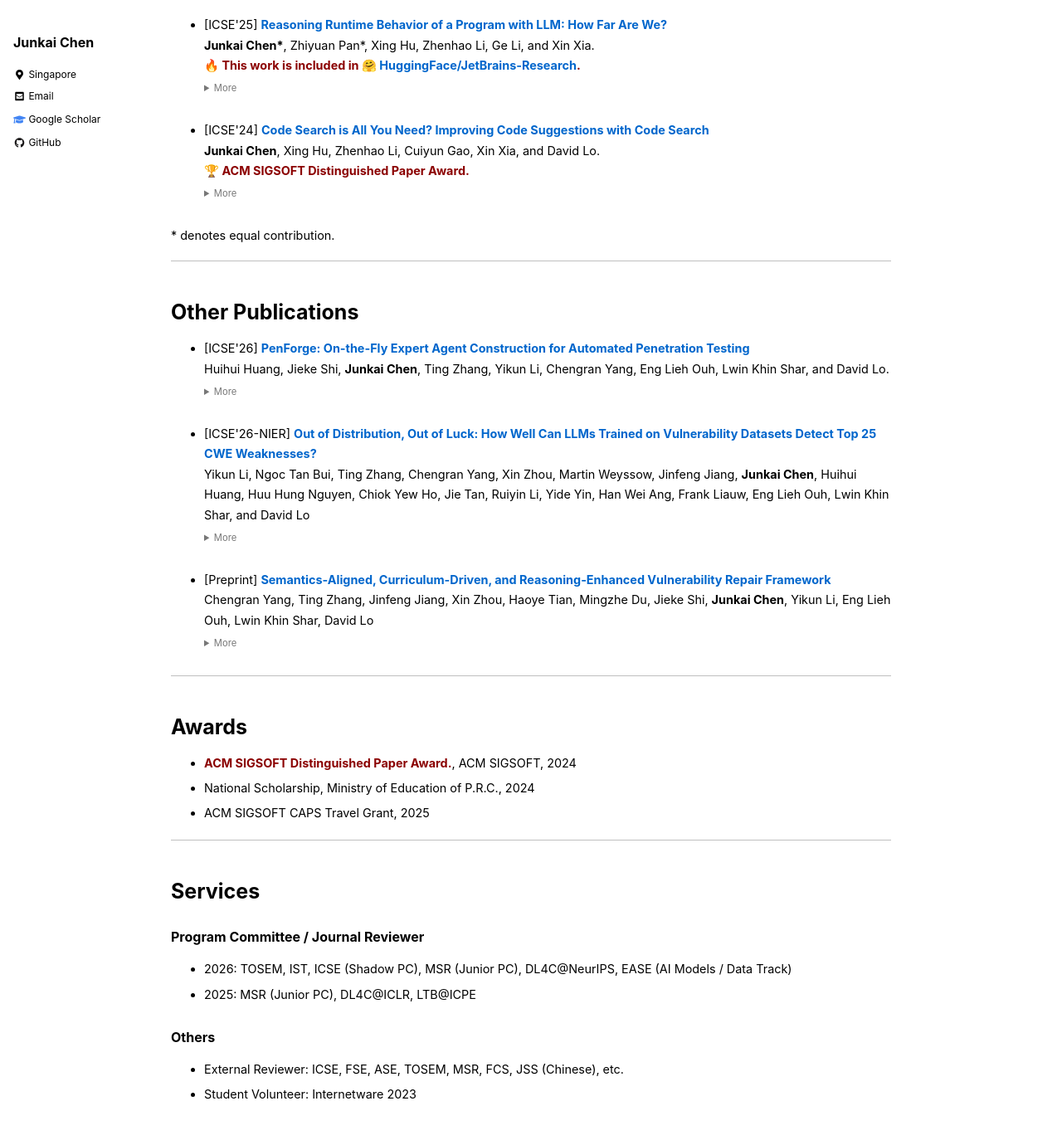
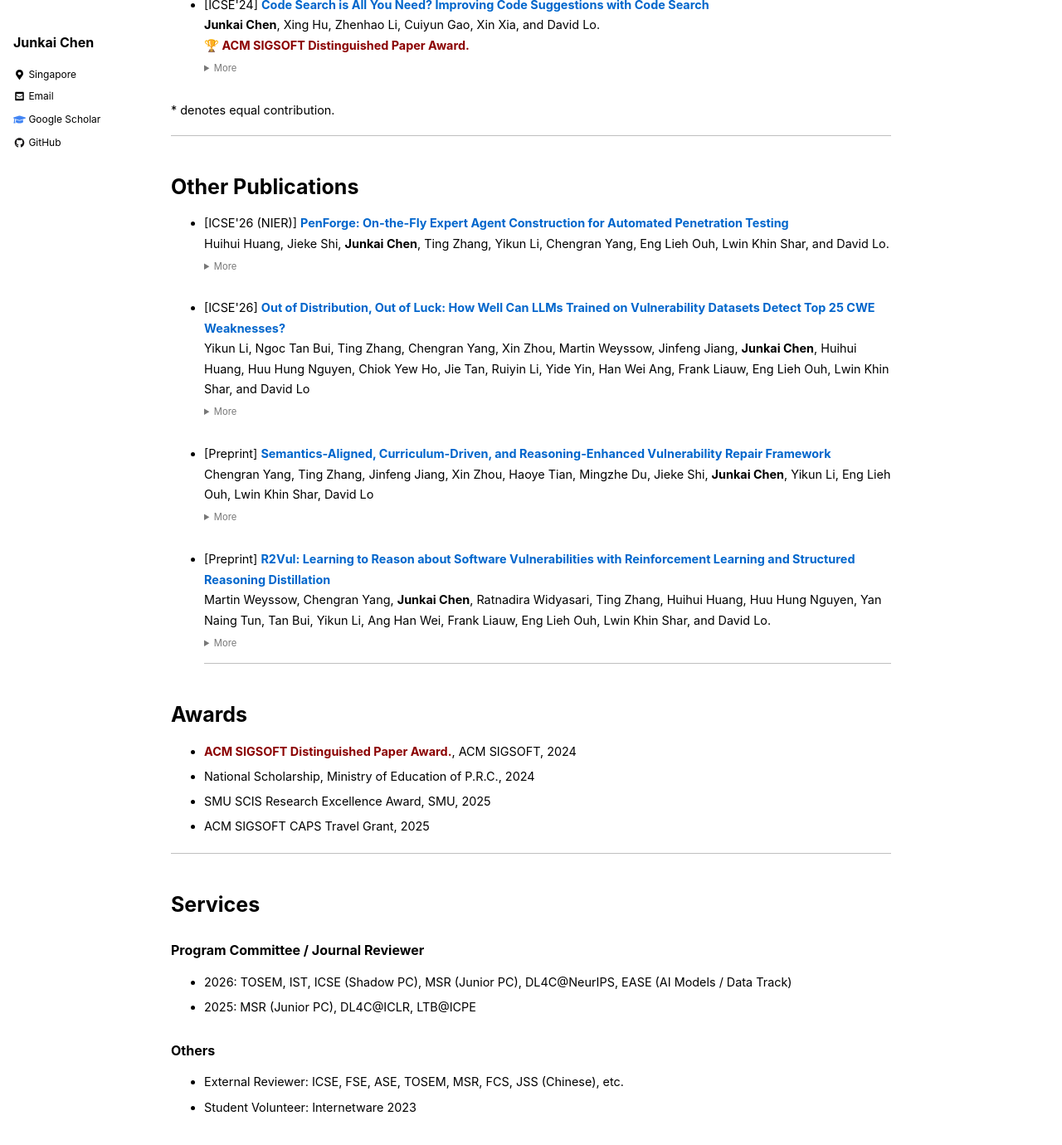
Before and after one commit to chen-junkai/chen-junkai.github.io, a Jekyll site: the page built from index.md, in a window 1280 px wide and 1400 px high, scrolled down 1236 px. Shown: the top 1380 px of the window at 83% size. Built offline with Jekyll 4.4.1, drawn with Linux system fonts in a browser that asks for light colours; nearby versions of some CDN libraries; some of the changed text lies outside the part shown.

Commit message:
Clean up publication entries in index.md
Removed duplicate publication entries and updated links for clarity.

```diff
--- a/index.md
+++ b/index.md
@@ -31,15 +31,6 @@
     TLDR: First secure coding benchmark for vibe coding. <br/>
     📄 <a href="https://www.arxiv.org/pdf/2509.22097" target="_blank">PDF</a>
     | 💻 <a href="" target="_blank">Code: TBD</a>
-  </details>
-
-- [Preprint] [**R2Vul: Learning to Reason about Software Vulnerabilities with Reinforcement Learning and Structured Reasoning Distillation**](https://arxiv.org/abs/2504.04699)\
-  Martin Weyssow, Chengran Yang, **Junkai Chen**, Ratnadira Widyasari, Ting Zhang, Huihui Huang, Huu Hung Nguyen, Yan Naing Tun, Tan Bui, Yikun Li, Ang Han Wei, Frank Liauw, Eng Lieh Ouh, Lwin Khin Shar, and David Lo.
-  <details style="font-size: 0.7rem; color: #777;">
-    <summary>More</summary>
-    TLDR: Reasoning for vulnerability detection. <br/>
-    📄 <a href="https://arxiv.org/pdf/2504.04699" target="_blank">PDF</a>
-    | 💻 <a href="https://github.com/martin-wey/R2Vul" target="_blank">Code</a>
   </details>
 
 - [TOSEM\'26] [**Assessing and Advancing Benchmarks for Evaluating Large Language Models in Software Engineering Tasks**](https://arxiv.org/abs/2505.08903)\
@@ -124,12 +115,21 @@
       📄 <a href="https://arxiv.org/pdf/2510.01002" target="_blank">PDF</a>
     </details>
 
+- [Preprint] [**R2Vul: Learning to Reason about Software Vulnerabilities with Reinforcement Learning and Structured Reasoning Distillation**](https://arxiv.org/abs/2504.04699)\
+  Martin Weyssow, Chengran Yang, **Junkai Chen**, Ratnadira Widyasari, Ting Zhang, Huihui Huang, Huu Hung Nguyen, Yan Naing Tun, Tan Bui, Yikun Li, Ang Han Wei, Frank Liauw, Eng Lieh Ouh, Lwin Khin Shar, and David Lo.
+  <details style="font-size: 0.7rem; color: #777;">
+    <summary>More</summary>
+    TLDR: Reasoning for vulnerability detection. <br/>
+    📄 <a href="https://arxiv.org/pdf/2504.04699" target="_blank">PDF</a>
+    | 💻 <a href="https://github.com/martin-wey/R2Vul" target="_blank">Code</a>
+  </details>
 ***
 
 
 # Awards
 - <span style="color: darkred; font-weight: bold;">ACM SIGSOFT Distinguished Paper Award.</span>, ACM SIGSOFT, 2024
 - National Scholarship, Ministry of Education of P.R.C., 2024
+- SMU SCIS Research Excellence Award, SMU, 2025
 - ACM SIGSOFT CAPS Travel Grant, 2025
 
 ***
```
Also changed, not shown: other parts of index.md (+2 -2 lines).
